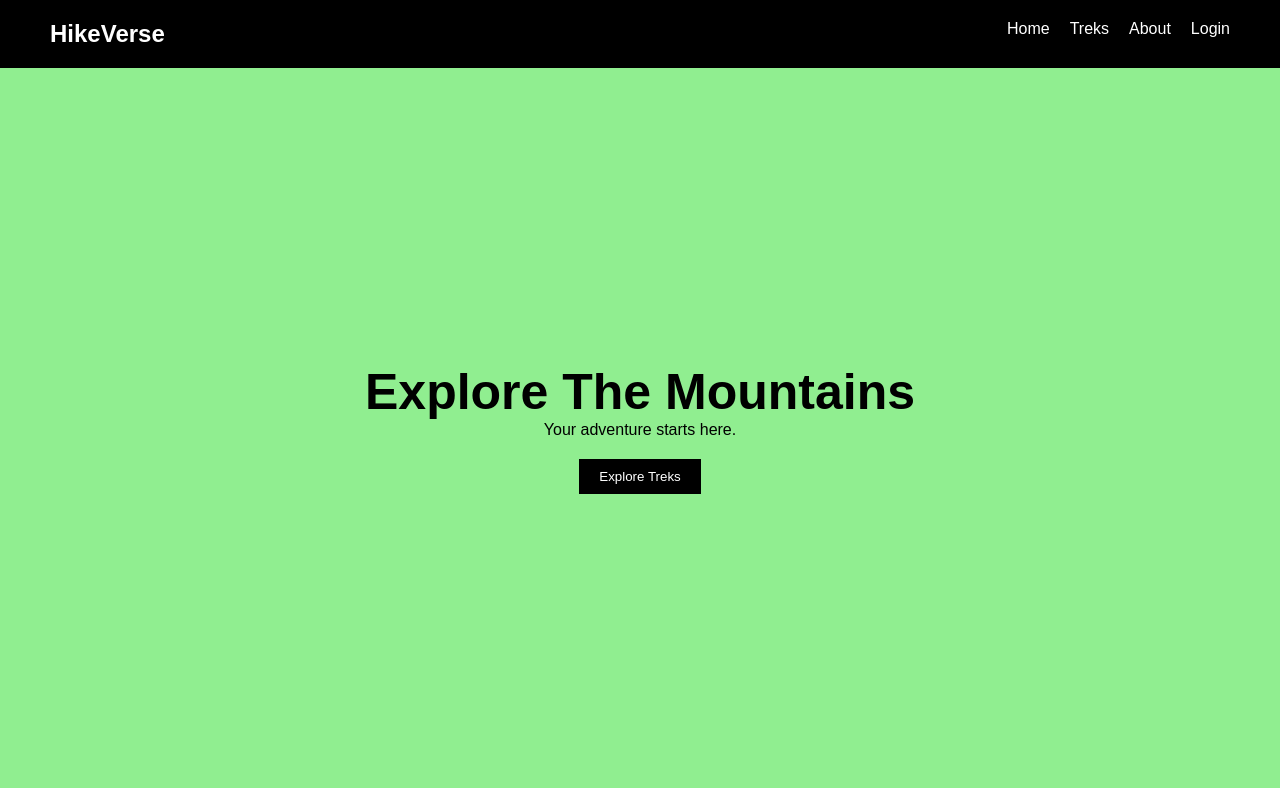
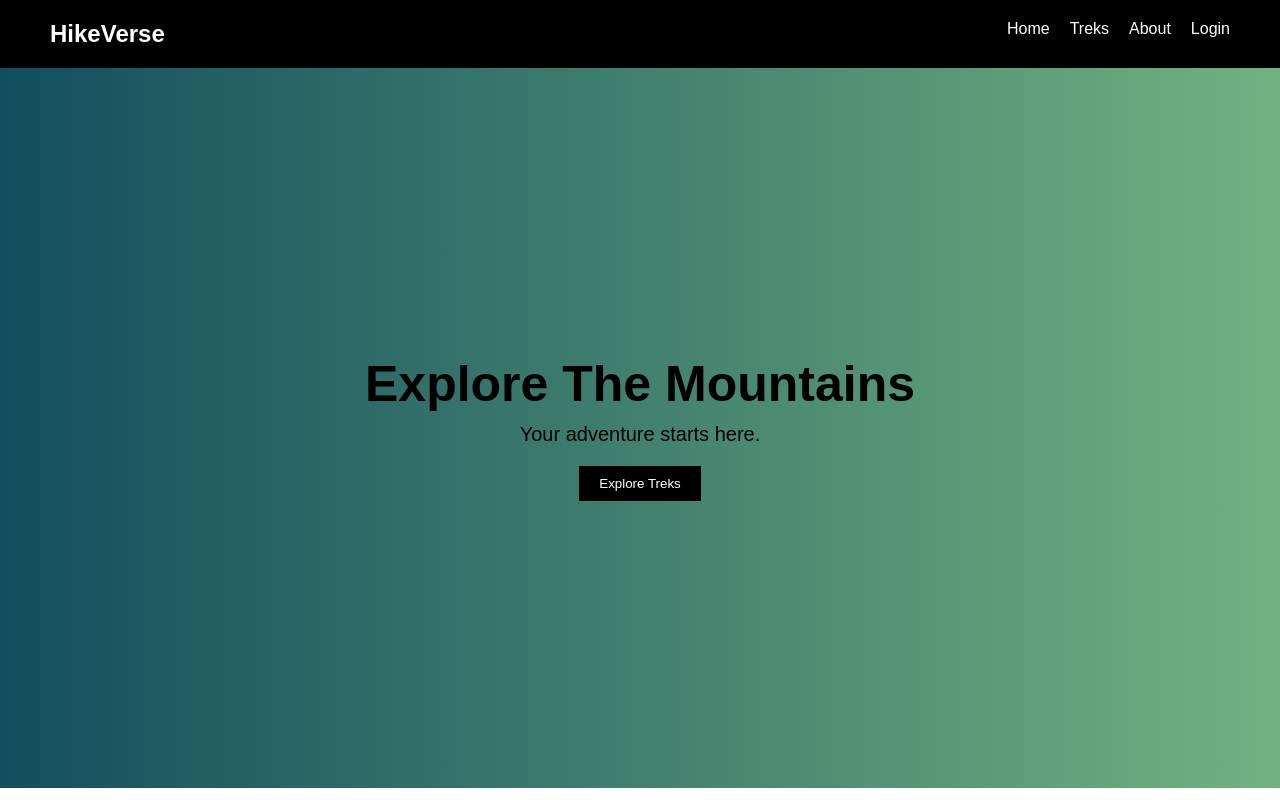
Before and after one commit to Mayur-Builds/HikeVerse, a plain HTML site: page Frontend/index.html in a window 1280 px wide. Drawn offline with Linux system fonts and the light colour scheme.

```diff
--- a/Frontend/style.css
+++ b/Frontend/style.css
@@ -28,7 +28,12 @@
     flex-direction: column;
     justify-content: center;
     align-items: center;
-    background: lightgreen;
+    background: linear-gradient(to right, #134e5e, #71b280);
+}
+
+.hero p{
+    margin-top: 10px;
+    font-size: 20px;
 }
 
 .hero h2{
@@ -43,3 +48,8 @@
     color: white;
     cursor: pointer;
 }
+
+button:hover{
+    background: white;
+    color: black;
+}
```
